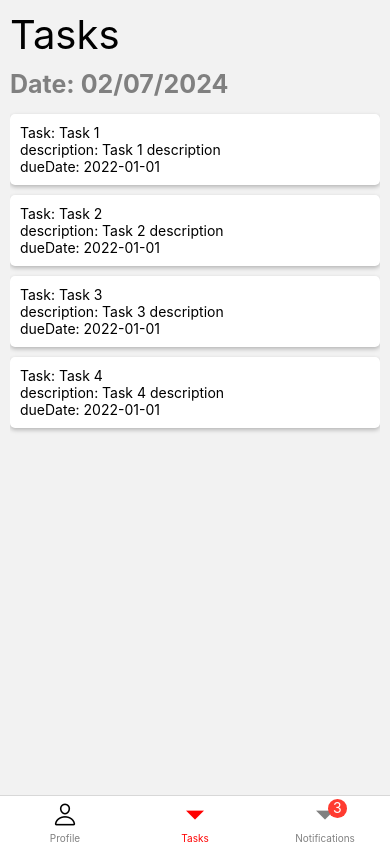
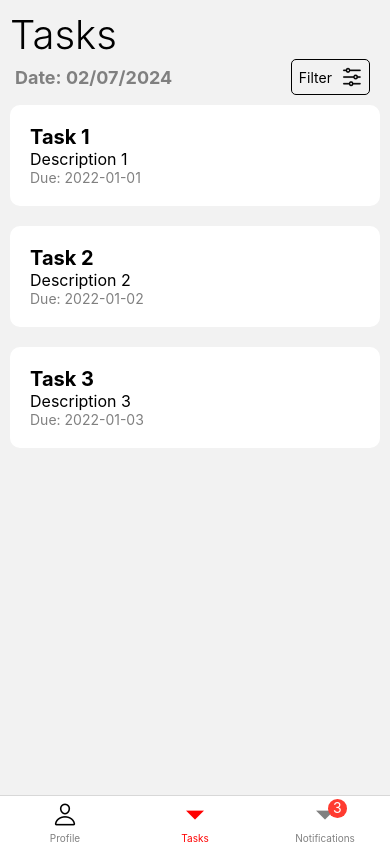
Before and after one commit to akaribrahim4317/AkakarTasks, a React Native app: screen /Tasks in a window 390 px wide. Built offline with nearby package versions, Linux system fonts and the light colour scheme.

Commit message:
bug fixed

```diff
--- a/components/Task.js
+++ b/components/Task.js
@@ -1,37 +1,39 @@
 import React from 'react';
-import { StyleSheet, Text, View, TouchableOpacity } from 'react-native';
+import { StyleSheet, Text, TouchableOpacity, View } from 'react-native';
 
-const Task = ({ task, onPress }) => {
+const Task = ({ task, pressed, onPress }) => {
   return (
     <TouchableOpacity onPress={onPress}>
-      <View style={[styles.container, task.done && styles.done]}>
-        <Text>Task: {task.taskTitle} </Text>
-        <Text>description: {task.taskDescription} </Text>
-        <Text>dueDate: {task.dueDate} </Text>
+      <View style={[styles.taskContainer, pressed && styles.pressedTask]}>
+        <Text style={styles.taskTitle}>{task.taskTitle}</Text>
+        <Text style={styles.taskDescription}>{task.taskDescription}</Text>
+        <Text style={styles.taskDueDate}>Due: {task.dueDate}</Text>
       </View>
     </TouchableOpacity>
   );
 };
 
-export default Task;
-
 const styles = StyleSheet.create({
-  container: {
-    borderRadius: 5,
-    padding: 10,
+  taskContainer: {
+    padding: 20,
+    marginVertical: 10,
     backgroundColor: 'white',
-    width: '100%',
-    shadowColor: '#000',
-    shadowOffset: {
-      width: 0,
-      height: 2,
-    },
-    shadowOpacity: 0.25,
-    shadowRadius: 4,
-    elevation: 5,
-    marginVertical: 5,
+    borderRadius: 10,
   },
-  done: {
-    backgroundColor: '#d3ffd3', // Light green background for done tasks
+  pressedTask: {
+    backgroundColor: 'lightgray',
+  },
+  taskTitle: {
+    fontSize: 20,
+    fontWeight: 'bold',
+  },
+  taskDescription: {
+    fontSize: 16,
+  },
+  taskDueDate: {
+    fontSize: 14,
+    color: 'gray',
   },
 });
+
+export default Task;
--- a/navigation/MainNavigation.js
+++ b/navigation/MainNavigation.js
@@ -1,9 +1,8 @@
-import React from 'react';
-import { StyleSheet , Image} from 'react-native';
+import React, { useState, useEffect } from 'react';
+import { StyleSheet } from 'react-native';
 import { NavigationContainer } from '@react-navigation/native';
 import { createBottomTabNavigator } from '@react-navigation/bottom-tabs';
 import Icon from 'react-native-vector-icons/Ionicons';
-
 
 // Screens
 import AdminScreen from '../screens/AdminScreen';
@@ -13,28 +12,59 @@ import Notifications from '../screens/Notifications';
 
 const Tab = createBottomTabNavigator();
 
-const MyTabs = () => {
+const UserTabs = () => {
   return (
     <Tab.Navigator
-      screenOptions={({ }) => ({
-
-         headerShown: false,
-
+      screenOptions={{
+        headerShown: false,
         tabBarActiveTintColor: 'red',
         tabBarInactiveTintColor: 'gray',
-      })}
+      }}
     >
-      <Tab.Screen name="Profile" component={ProfileScreen} options={{tabBarIcon: () => <Icon name="person-outline" size={25} />}} />
+      <Tab.Screen name="Profile" component={ProfileScreen} options={{ tabBarIcon: () => <Icon name="person-outline" size={25} /> }} />
       <Tab.Screen name="Tasks" component={TasksScreen} />
-      <Tab.Screen name="Notifications" component={Notifications} options={{tabBarBadge: 3}} />
+      <Tab.Screen name="Notifications" component={Notifications} options={{ tabBarBadge: 3 }} />
+    </Tab.Navigator>
+  );
+};
+
+const AdminTabs = () => {
+  return (
+    <Tab.Navigator
+      screenOptions={{
+        headerShown: false,
+        tabBarActiveTintColor: 'blue',
+        tabBarInactiveTintColor: 'gray',
+      }}
+    >
+      <Tab.Screen name="Admin" component={AdminScreen} options={{ tabBarIcon: () => <Icon name="shield-outline" size={25} /> }} />
+      <Tab.Screen name="Profile" component={ProfileScreen} options={{ tabBarIcon: () => <Icon name="person-outline" size={25} /> }} />
+      <Tab.Screen name="Notifications" component={Notifications} options={{ tabBarBadge: 3 }} />
     </Tab.Navigator>
   );
 };
 
 const MainNavigation = () => {
+  const [isAdmin, setIsAdmin] = useState(null);
+
+  useEffect(() => {
+    const fetchUserRole = async () => {
+      // Simulate fetching user role
+      const role = await getUserRoleFromAPI(); // Replace with your API call
+      setIsAdmin(role === 'admin');
+    };
+
+    fetchUserRole();
+  }, []);
+
+  if (isAdmin === null) {
+
+    return null
+  }
+
   return (
     <NavigationContainer>
-      <MyTabs />
+      {isAdmin ? <AdminTabs /> : <UserTabs />}
     </NavigationContainer>
   );
 };
@@ -42,3 +72,13 @@ const MainNavigation = () => {
 export default MainNavigation;
 
 const styles = StyleSheet.create({});
+
+
+const getUserRoleFromAPI = async () => {
+
+  return new Promise((resolve) => {
+    setTimeout(() => {
+      resolve('user');
+    }, 1000);
+  });
+};
--- a/screens/TasksScreen.js
+++ b/screens/TasksScreen.js
@@ -1,90 +1,75 @@
-import React, {useState, useEffect} from 'react';
-import {StyleSheet, Text, View, FlatList, SafeAreaView} from 'react-native';
+import React, {useState} from 'react';
+import {
+  StyleSheet,
+  Text,
+  View,
+  FlatList,
+  SafeAreaView,
+  Image,
+} from 'react-native';
 import moment from 'moment';
 import Task from '../components/Task';
-import AdminScreen from './AdminScreen';
-
-const MainScreen = () => {
-  const [isAdmin, setIsAdmin] = useState(null);
-
-  useEffect(() => {
-    const fetchUserRole = async () => {
-      const userRole = await getUserRole();
-      setIsAdmin(userRole === 'admin');
-    };
-
-    fetchUserRole();
-  }, []);
-
-  const getUserRole = async () => {
-    return new Promise(resolve => {
-      setTimeout(() => {
-        resolve('employee');
-      }, 1000);
-    });
-  };
-
-  if (isAdmin === null) {
-    return (
-      <SafeAreaView style={styles.loadingContainer}>
-        <Text>Loading...</Text>
-      </SafeAreaView>
-    );
-  }
-
-  return isAdmin ? <AdminScreen /> : <TasksScreen />;
-};
 
 const TasksScreen = () => {
-  const [tasks, setTasks] = useState([
+  const [pressedTasks, setPressedTasks] = useState({});
+
+  const tasks = [
     {
       id: 1,
       taskTitle: 'Task 1',
-      taskDescription: 'Task 1 description',
+      taskDescription: 'Description 1',
       dueDate: '2022-01-01',
-      done: false,
     },
     {
       id: 2,
       taskTitle: 'Task 2',
-      taskDescription: 'Task 2 description',
-      dueDate: '2022-01-01',
-      done: false,
+      taskDescription: 'Description 2',
+      dueDate: '2022-01-02',
     },
     {
       id: 3,
       taskTitle: 'Task 3',
-      taskDescription: 'Task 3 description',
-      dueDate: '2022-01-01',
-      done: false,
+      taskDescription: 'Description 3',
+      dueDate: '2022-01-03',
     },
-    {
-      id: 4,
-      taskTitle: 'Task 4',
-      taskDescription: 'Task 4 description',
-      dueDate: '2022-01-01',
-      done: false,
-    },
-  ]);
+  ];
 
-  const toggleTaskDone = (taskId) => {
-    setTasks((prevTasks) =>
-      prevTasks.map((task) =>
-        task.id === taskId ? { ...task, done: !task.done } : task
-      )
-    );
+  const toggleTaskDone = taskId => {
+    setPressedTasks(prevState => ({
+      ...prevState,
+      [taskId]: !prevState[taskId],
+    }));
   };
 
-  const renderItem = ({ item }) => (
-    <Task task={item} onPress={() => toggleTaskDone(item.id)} />
+  const renderItem = ({item}) => (
+    <Task
+      task={item}
+      pressed={!!pressedTasks[item.id]}
+      onPress={() => toggleTaskDone(item.id)}
+    />
   );
 
   const formattedDate = moment().format('DD/MM/YYYY');
+
   return (
     <SafeAreaView style={{flex: 1}}>
       <View style={{flex: 1, padding: 10}}>
-        <Text style={{fontSize: 40}}>Tasks</Text>
-        <Text style={styles.dateText}>Date: {formattedDate}</Text>
+        <Text style={{fontSize: 40, fontWeight: 300}}>Tasks</Text>
+        <View
+          style={{
+            flexDirection: 'row',
+            alignItems: 'center',
+            justifyContent: 'space-between',
+          }}>
+          <Text style={styles.dateText}>Date: {formattedDate}</Text>
+          <View style={{flexDirection: 'row', alignItems: 'center', marginRight: 10, borderWidth: 0.25, padding: 7, borderRadius: 5}} >
+            <Text style={{marginRight: 10}} >Filter</Text>
+            <Image
+              source={require('../assets/images/filter.png')}
+              style={{width: 20, height: 20}}
+            />
+          </View>
+        </View>
         <FlatList
           data={tasks}
           renderItem={renderItem}
@@ -96,17 +81,12 @@ const TasksScreen = () => {
 };
 
 const styles = StyleSheet.create({
-  loadingContainer: {
-    flex: 1,
-    justifyContent: 'center',
-    alignItems: 'center',
-  },
   dateText: {
-    fontSize: 25,
+    fontSize: 18,
     fontWeight: 'bold',
-    marginVertical: 10,
+    marginLeft: 5,
     color: 'gray',
   },
 });
 
-export default MainScreen;
+export default TasksScreen;
```
Also changed, not shown: assets/images/filter.png (added), components/Notification.js (added), screens/NotificationScreen.js (added).
